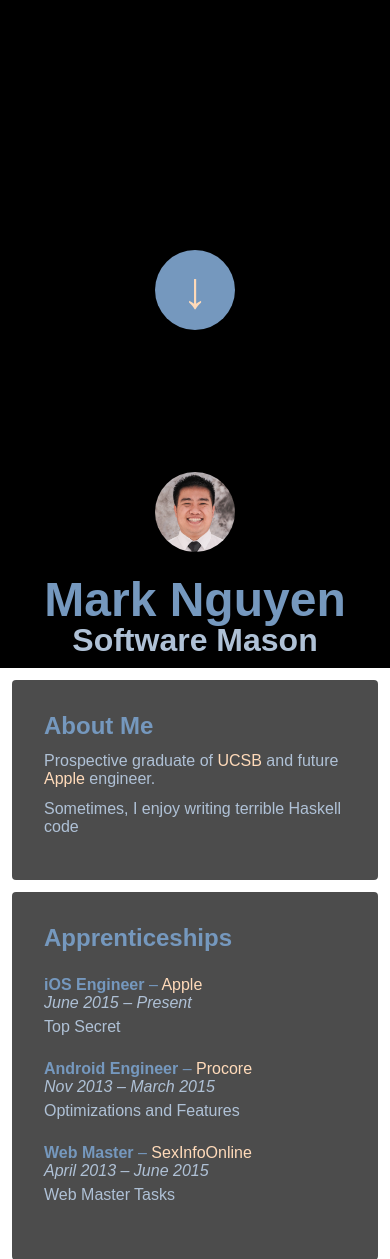
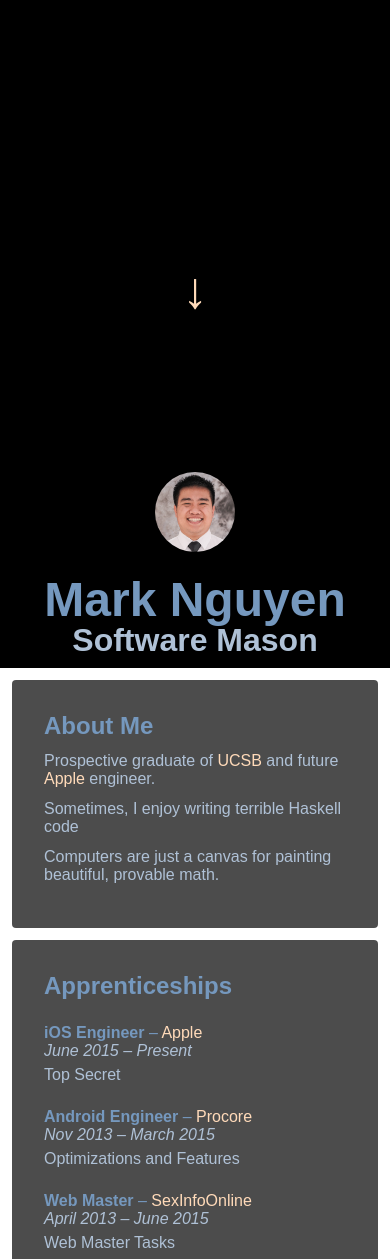
Before and after one commit to nguyenmp/mark-nguyen, a PHP site: page / in a window 390 px wide. Shown: the part 2140-3399 px from the top of the page. Run offline with PHP 8.4, Linux system fonts and the light colour scheme; some libraries are stand-ins or nearby versions.

Commit message:
Aww yeah!

```diff
--- a/index.html
+++ b/index.html
@@ -38,6 +38,7 @@
           <header><h2>About Me</h2></header>
           <p>Prospective graduate of <a href="Http://ucsb.edu">UCSB</a> and future <a href="http://apple.com">Apple</a> engineer.</p>
           <p>Sometimes, I enjoy writing terrible Haskell code</p>
+          <p>Computers are just a canvas for painting beautiful, provable math.</p>
         </div>
       </section>
 
--- a/main.css
+++ b/main.css
@@ -277,15 +277,11 @@ html, body {
   background-color: black;
   background-size: cover;
   background-position: center;
-  -webkit-filter: brightness(60%);
   z-index: -1;
   /* We will position our view to be slightly over the edge by 10vmin */
   position: fixed;
   width: 100%;
   height: 100%; }
-  @media (max-width: 767px) {
-    #background {
-      -webkit-filter: brightness(60%); } }
 
 .content-width, .content_card, #title {
   max-width: 768px;
@@ -441,7 +437,6 @@ p {
 #start-button {
   width: 80px;
   height: 80px;
-  background-color: #7598BE;
   color: peachpuff;
   border-radius: 50px;
   text-align: center; }
--- a/scss/background.scss
+++ b/scss/background.scss
@@ -13,7 +13,6 @@ html, body {
   background-color: black;
   background-size: cover;
   background-position: center;
-  -webkit-filter: brightness(60%) ;
 
   // This will definitely make it hidden behind everything
   z-index: -1;
@@ -22,9 +21,4 @@ html, body {
   position: fixed;
   width: 100%;
   height: 100%;
-
-  @include mobile {
-    // On mobile, remove blur
-    -webkit-filter: brightness(60%);
-  }
 }
--- a/scss/landing.scss
+++ b/scss/landing.scss
@@ -36,7 +36,6 @@
 #start-button {
     width: 80px;
     height: 80px;
-    background-color: $foreground_primary;
     color: $foreground_accent;
     border-radius: 50px;
     text-align: center;
```
